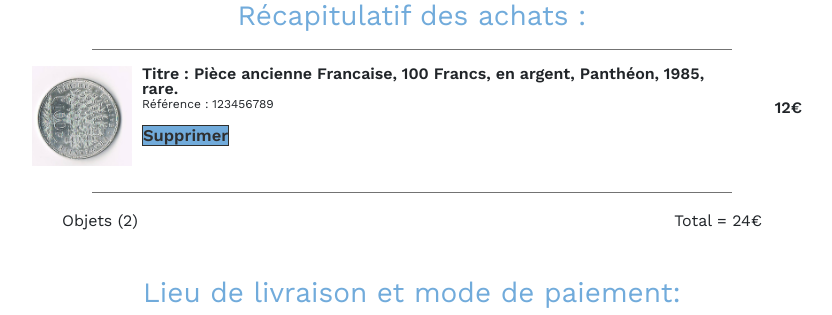
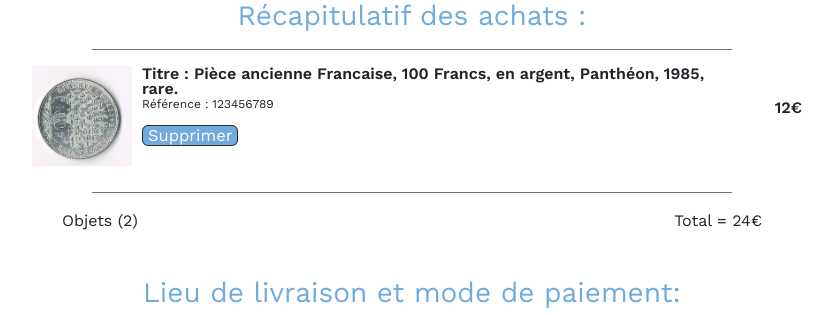
Before and after one commit to arlaty/ProjetPiscine, a PHP site: page /paiement.php in a window 1280 px wide. Shown: the part 310-625 px from the top of the page, without its empty margins (228-1060 px from the left). Run offline with PHP 8.4, Linux system fonts and the light colour scheme.

Commit message:
amelioration de l'affichage des articles dans panier +bouton supprimer et voir article

```diff
--- a/panier.php
+++ b/panier.php
@@ -91,10 +91,10 @@
                             $today = new DateTime("now");
                             $fin= new DateTime($data['fin']);
                             $diff= date_diff($fin,$today);
-                            echo "<p class='infoenchere' > ".$diff->format("%a j %h h")." </p>";
+                            echo "<p class='infoenchere' > ".$diff->format("&nbsp%aj %hh")." </p>";
                             echo "</div>";
                             echo "<div class='infoResultatEnchere'>";
-                            echo "<p class='infoenchere'style='font-weight: bold'>Nb participant : </p>";
+                            echo "<p class='infoenchere'style='font-weight: bold'>Nb participant :&nbsp</p>";
                             $sql = "SELECT prixMax FROM prixmax WHERE enchereId=".$value;
                             echo "<p class='infoenchere'>".mysqli_num_rows(mysqli_query($db_handle,$sql))."</p>";
                             echo "</div>";
--- a/style.css
+++ b/style.css
@@ -782,7 +782,8 @@ h2{
     align-items: flex-start;
     font-size: 16px;
     border: 1px solid #71ABDB;
-    margin-bottom: 10px;
+    padding-bottom: 10px;
+    margin-bottom: 5px;
 }
 .titreDescR{
     line-height: 15px;
@@ -864,11 +865,16 @@ h2{
     height: 25px;
     background-color: #71ABDB;
     border: 1px solid #2F2F2D;
-    color: #2F2F2F;
+    color: white;
     text-align: center;
     font-size: 16.5px;
     margin: auto;
     margin-bottom: 10px;
+    /*changement*/
+    font-weight: normal;
+    border-radius: 6px;
+    padding: 0px 5px 0px 5px;
+    margin-right: 10px;
 }
 .suprPanier:hover{
     text-decoration: none;
```
